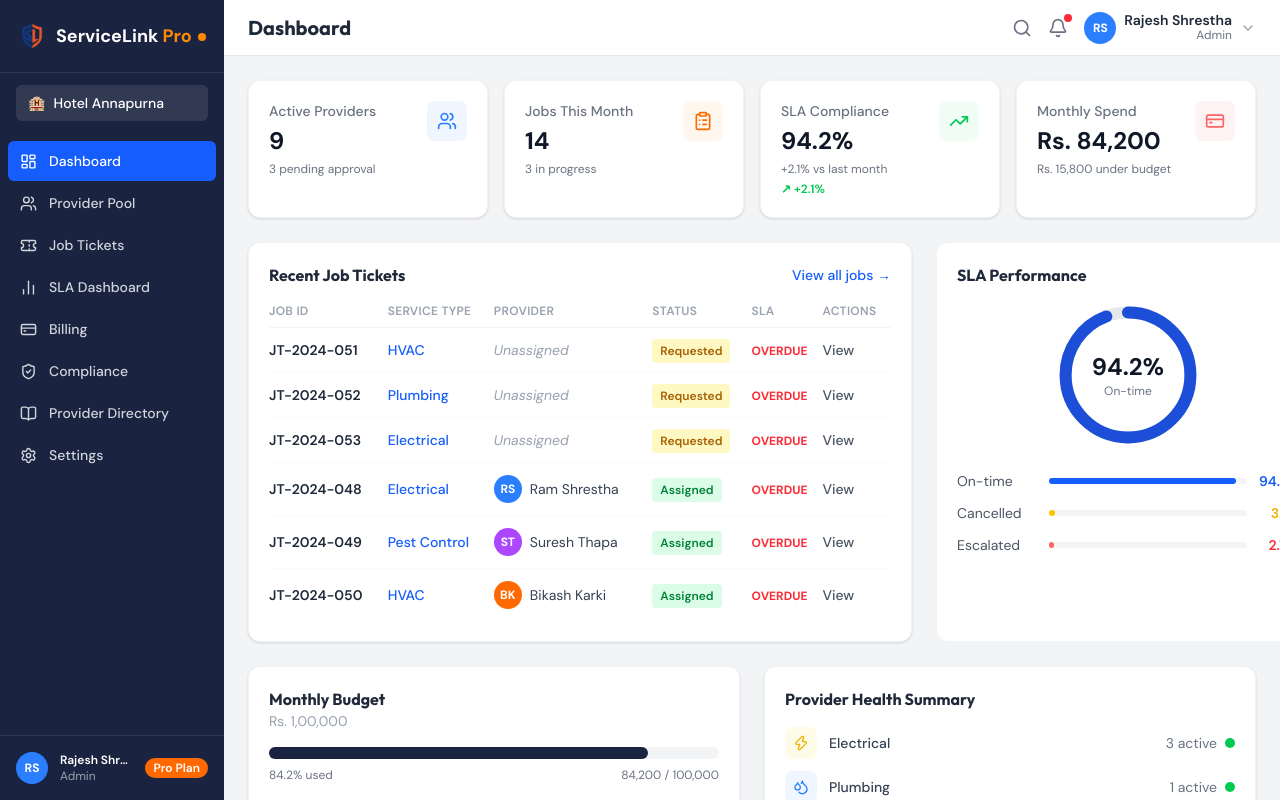
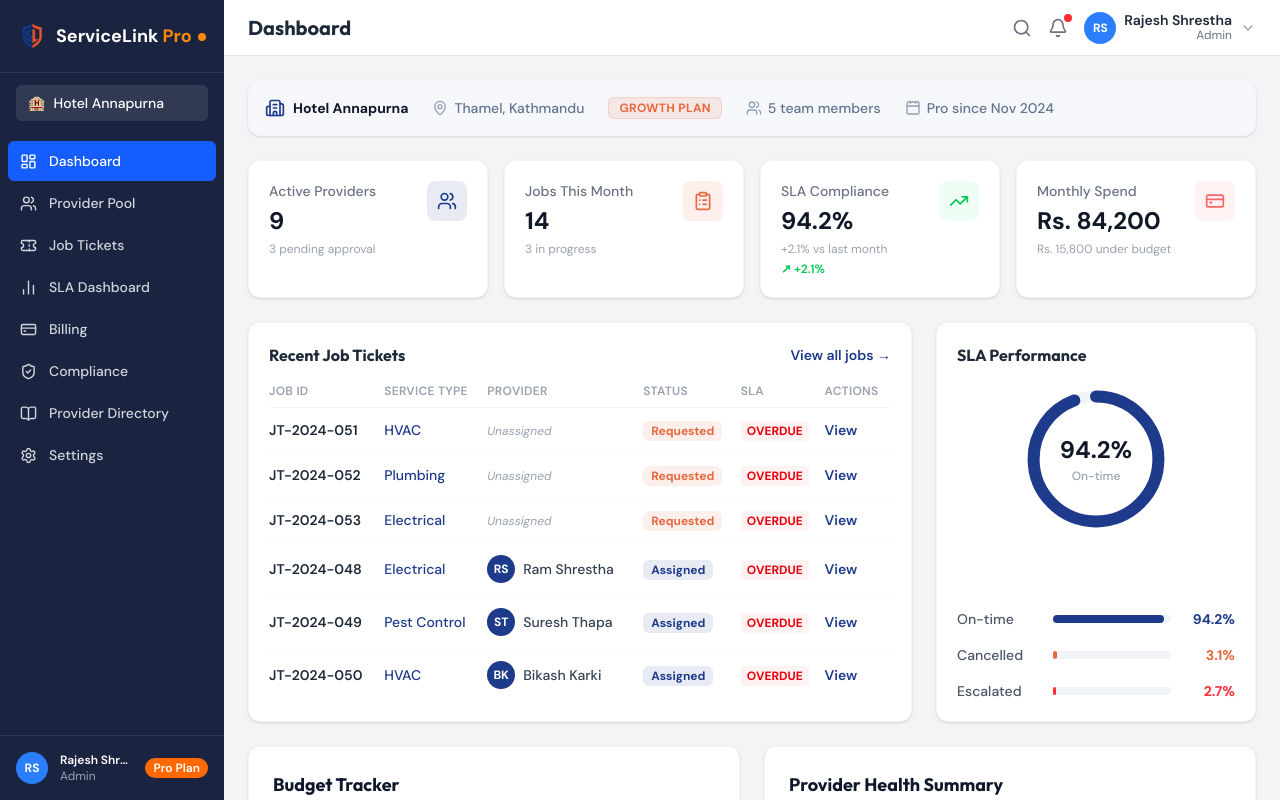
Before and after one commit to Ryuklyn/ServiceLink, a Next.js app in the folder frontend/servicelink/: page /dashboard/business in a window 1280 px wide. Built offline with nearby package versions, Linux system fonts and the light colour scheme.

Commit message:
provider dashboard page optimization

```diff
--- /dev/null
+++ b/frontend/servicelink/components/dashboard/business/HotelHeader.tsx
@@ -0,0 +1,37 @@
+import React from 'react';
+import { Building2, MapPin, Users, Calendar } from 'lucide-react';
+
+export default function HotelHeader() {
+    return (
+        <div className="flex flex-wrap items-center gap-y-3 gap-x-6 rounded-xl border border-gray-100 bg-slate-50/70 p-4 text-sm font-medium text-slate-600 shadow-sm">
+            {/* Hotel Name - Using Brand Deep Blue #1e3a8a */}
+            <div className="flex items-center gap-2 text-slate-800 font-bold">
+                <Building2 className="h-5 w-5 text-[#1e3a8a]" />
+                <span className="text-slate-900">Hotel Annapurna</span>
+            </div>
+
+            {/* Location */}
+            <div className="flex items-center gap-1.5 text-slate-500">
+                <MapPin className="h-4 w-4 text-slate-400" />
+                <span>Thamel, Kathmandu</span>
+            </div>
+
+            {/* Badge - Using Brand Orange #e8683f */}
+            <span className="inline-flex items-center rounded-md bg-[#e8683f]/10 px-2.5 py-0.5 text-xs font-bold tracking-wide text-[#e8683f] border border-[#e8683f]/20 uppercase">
+                Growth Plan
+            </span>
+
+            {/* Team Members */}
+            <div className="flex items-center gap-1.5 text-slate-500">
+                <Users className="h-4 w-4 text-slate-400" />
+                <span>5 team members</span>
+            </div>
+
+            {/* History */}
+            <div className="flex items-center gap-1.5 text-slate-500">
+                <Calendar className="h-4 w-4 text-slate-400" />
+                <span>Pro since Nov 2024</span>
+            </div>
+        </div>
+    );
+}
--- a/frontend/servicelink/components/dashboard/business/MonthlyBudget.tsx
+++ b/frontend/servicelink/components/dashboard/business/MonthlyBudget.tsx
@@ -1,37 +1,71 @@
 export default function MonthlyBudget() {
-    const total = 100000;
-    const paid = 49946;
-    const pending = 14803;
-    const remaining = 15800;
-    const used = 84200;
-    const usedPct = (used / total) * 100;
+    // Dynamic data matching the values from your visual spec reference
+    const total = 150000;
+    const paid = 55700;
+    const pending = 69500;
+    const remaining = 24800;
+
+    // Calculate dynamic widths for the multi-segment bar
+    const paidPct = (paid / total) * 100;
+    const pendingPct = (pending / total) * 100;
+    const remainingPct = (remaining / total) * 100;
 
     return (
-        <div className="bg-white rounded-xl shadow-sm border border-gray-100 p-5">
-            <h2 className="text-base font-bold text-gray-800">Monthly Budget</h2>
-            <p className="text-sm text-gray-400 mb-4">Rs. 1,00,000</p>
-            <div className="w-full bg-gray-100 rounded-full h-3 mb-2">
+        <div className="bg-white rounded-xl shadow-sm border border-gray-100 p-6 flex flex-col justify-between h-full">
+            <div>
+                {/* Header */}
+                <h2 className="text-lg font-bold text-slate-900 mb-5">Budget Tracker</h2>
+
+                {/* Subtitle Total Header Info */}
+                <div className="flex items-center justify-between text-sm mb-2">
+                    <span className="text-slate-400 font-medium text-base">Total Budget</span>
+                    <span className="text-slate-900 font-bold text-base">Rs. {total.toLocaleString()}</span>
+                </div>
+
+                {/* Multi-Segment Track Progress Bar */}
+                <div className="w-full bg-slate-100 rounded-full h-3 overflow-hidden flex mb-6">
                     <div
-                    className="bg-[#1a2340] h-3 rounded-full"
-                    style={{ width: `${usedPct}%` }}
+                        className="bg-[#1e3a8a] h-full"
+                        style={{ width: `${paidPct}%` }}
+                    />
+                    <div
+                        className="bg-[#e8683f] h-full"
+                        style={{ width: `${pendingPct}%` }}
+                    />
+                    <div
+                        className="bg-slate-200 h-full"
+                        style={{ width: `${remainingPct}%` }}
                     />
                 </div>
-            <div className="flex justify-between text-xs text-gray-500 mb-4">
-                <span>{usedPct.toFixed(1)}% used</span>
-                <span>{used.toLocaleString()} / {total.toLocaleString()}</span>
             </div>
-            <div className="flex flex-wrap gap-4 text-sm">
+
+            {/* Horizontal Grid Info Elements */}
+            <div className="grid grid-cols-3 gap-4 items-start">
+                {/* Paid */}
+                <div className="space-y-1">
                     <div className="flex items-center gap-2">
-                    <span className="w-2.5 h-2.5 rounded-full bg-green-500 shrink-0"></span>
-                    <span className="text-gray-600">Paid: <span className="font-semibold text-gray-800">Rs. {paid.toLocaleString()}</span></span>
+                        <span className="w-2.5 h-2.5 rounded-full bg-[#1e3a8a] shrink-0" />
+                        <span className="text-sm font-medium text-slate-400">Paid</span>
                     </div>
+                    <p className="text-base font-bold text-slate-900">Rs. {paid.toLocaleString()}</p>
+                </div>
+
+                {/* Pending */}
+                <div className="space-y-1">
                     <div className="flex items-center gap-2">
-                    <span className="w-2.5 h-2.5 rounded-full bg-yellow-400 shrink-0"></span>
-                    <span className="text-gray-600">Pending: <span className="font-semibold text-gray-800">Rs. {pending.toLocaleString()}</span></span>
+                        <span className="w-2.5 h-2.5 rounded-full bg-[#e8683f] shrink-0" />
+                        <span className="text-sm font-medium text-slate-400">Pending</span>
                     </div>
+                    <p className="text-base font-bold text-slate-900">Rs. {pending.toLocaleString()}</p>
+                </div>
+
+                {/* Remaining */}
+                <div className="space-y-1">
                     <div className="flex items-center gap-2">
-                    <span className="w-2.5 h-2.5 rounded-full bg-gray-400 shrink-0"></span>
-                    <span className="text-gray-600">Remaining: <span className="font-semibold text-gray-800">Rs. {remaining.toLocaleString()}</span></span>
+                        <span className="w-2.5 h-2.5 rounded-full bg-slate-200 shrink-0" />
+                        <span className="text-sm font-medium text-slate-400">Remaining</span>
+                    </div>
+                    <p className="text-base font-bold text-slate-900">Rs. {remaining.toLocaleString()}</p>
                 </div>
             </div>
         </div>
--- a/frontend/servicelink/components/dashboard/business/ProDashboard.tsx
+++ b/frontend/servicelink/components/dashboard/business/ProDashboard.tsx
@@ -3,10 +3,12 @@ import RecentJobTickets from "./RecentJobTickets";
 import SLAPerformance from "./SLAPerformance";
 import MonthlyBudget from "./MonthlyBudget";
 import ProviderHealthSummary from "./ProviderHealthSummary";
+import HotelHeader from "@/components/dashboard/business/HotelHeader";
 
 export default function ProDashboard() {
     return (
         <div className="space-y-6">
+            <HotelHeader />
             <StatCards />
             <div className="grid grid-cols-1 lg:grid-cols-3 gap-6">
                 <div className="lg:col-span-2">
--- a/frontend/servicelink/components/dashboard/business/ProviderHealthSummary.tsx
+++ b/frontend/servicelink/components/dashboard/business/ProviderHealthSummary.tsx
@@ -1,33 +1,65 @@
 import { Zap, Droplets, Wind, Sparkles, Bug } from "lucide-react";
 
 const providers = [
-    { label: "Electrical", count: 3, icon: Zap, iconBg: "bg-yellow-50", iconColor: "text-yellow-500" },
-    { label: "Plumbing", count: 1, icon: Droplets, iconBg: "bg-blue-50", iconColor: "text-blue-500" },
-    { label: "HVAC", count: 2, icon: Wind, iconBg: "bg-cyan-50", iconColor: "text-cyan-500" },
-    { label: "Cleaning", count: 2, icon: Sparkles, iconBg: "bg-purple-50", iconColor: "text-purple-500" },
-    { label: "Pest Control", count: 1, icon: Bug, iconBg: "bg-orange-50", iconColor: "text-orange-500" },
+    {
+        label: "Electrical",
+        count: 3,
+        icon: Zap,
+        iconBg: "bg-[#1e3a8a]/10",
+        iconColor: "text-[#1e3a8a]"
+    },
+    {
+        label: "Plumbing",
+        count: 1,
+        icon: Droplets,
+        iconBg: "bg-sky-50",
+        iconColor: "text-sky-600"
+    },
+    {
+        label: "HVAC",
+        count: 2,
+        icon: Wind,
+        iconBg: "bg-slate-100",
+        iconColor: "text-slate-600"
+    },
+    {
+        label: "Cleaning",
+        count: 2,
+        icon: Sparkles,
+        iconBg: "bg-amber-50",
+        iconColor: "text-amber-600"
+    },
+    {
+        label: "Pest Control",
+        count: 1,
+        icon: Bug,
+        iconBg: "bg-[#e8683f]/10",
+        iconColor: "text-[#e8683f]"
+    },
 ];
 
 export default function ProviderHealthSummary() {
     return (
-        <div className="bg-white rounded-xl shadow-sm border border-gray-100 p-5">
-            <h2 className="text-base font-bold text-gray-800 mb-4">Provider Health Summary</h2>
-            <div className="space-y-3">
+        <div className="bg-white rounded-xl shadow-sm border border-gray-100 p-6 flex flex-col justify-between h-full">
+            <div>
+                <h2 className="text-lg font-bold text-slate-900 mb-5">Provider Health Summary</h2>
+                <div className="space-y-4">
                     {providers.map((p) => (
                         <div key={p.label} className="flex items-center justify-between">
                             <div className="flex items-center gap-3">
-                            <div className={`w-8 h-8 rounded-lg flex items-center justify-center ${p.iconBg}`}>
-                                <p.icon size={16} className={p.iconColor} />
+                                <div className={`w-9 h-9 rounded-lg flex items-center justify-center ${p.iconBg}`}>
+                                    <p.icon size={18} className={p.iconColor} />
                                 </div>
-                            <span className="text-sm font-medium text-gray-700">{p.label}</span>
+                                <span className="text-sm font-semibold text-slate-700">{p.label}</span>
                             </div>
-                        <div className="flex items-center gap-2">
-                            <span className="text-sm text-gray-500">{p.count} active</span>
-                            <span className="w-2.5 h-2.5 rounded-full bg-green-500"></span>
+                            <div className="flex items-center gap-2.5">
+                                <span className="text-sm font-medium text-slate-500">{p.count} active</span>
+                                <span className="w-2.5 h-2.5 rounded-full bg-emerald-500 shadow-sm" />
                             </div>
                         </div>
                     ))}
                 </div>
             </div>
+        </div>
     );
 }
--- a/frontend/servicelink/components/dashboard/business/RecentJobTickets.tsx
+++ b/frontend/servicelink/components/dashboard/business/RecentJobTickets.tsx
@@ -4,14 +4,17 @@ const tickets = [
     { id: "JT-2024-051", type: "HVAC", provider: null, status: "Requested", sla: "OVERDUE" },
     { id: "JT-2024-052", type: "Plumbing", provider: null, status: "Requested", sla: "OVERDUE" },
     { id: "JT-2024-053", type: "Electrical", provider: null, status: "Requested", sla: "OVERDUE" },
-    { id: "JT-2024-048", type: "Electrical", provider: { name: "Ram Shrestha", initials: "RS", color: "bg-blue-500" }, status: "Assigned", sla: "OVERDUE" },
-    { id: "JT-2024-049", type: "Pest Control", provider: { name: "Suresh Thapa", initials: "ST", color: "bg-purple-500" }, status: "Assigned", sla: "OVERDUE" },
-    { id: "JT-2024-050", type: "HVAC", provider: { name: "Bikash Karki", initials: "BK", color: "bg-orange-500" }, status: "Assigned", sla: "OVERDUE" },
+    { id: "JT-2024-048", type: "Electrical", provider: { name: "Ram Shrestha", initials: "RS" }, status: "Assigned", sla: "OVERDUE" },
+    { id: "JT-2024-049", type: "Pest Control", provider: { name: "Suresh Thapa", initials: "ST" }, status: "Assigned", sla: "OVERDUE" },
+    { id: "JT-2024-050", type: "HVAC", provider: { name: "Bikash Karki", initials: "BK" }, status: "Assigned", sla: "OVERDUE" },
 ];
 
+// Consistent statuses using brand-aligned tints
 const statusStyle: Record<string, string> = {
-    Requested: "bg-yellow-100 text-yellow-700",
-    Assigned: "bg-green-100 text-green-700",
+    // Requested uses a subtle orange tint (#e8683f)
+    Requested: "bg-[#e8683f]/10 text-[#e8683f]",
+    // Assigned uses a subtle deep blue tint (#1e3a8a)
+    Assigned: "bg-[#1e3a8a]/10 text-[#1e3a8a]",
 };
 
 export default function RecentJobTickets() {
@@ -19,7 +22,8 @@ export default function RecentJobTickets() {
         <div className="bg-white rounded-xl shadow-sm border border-gray-100 p-5">
             <div className="flex items-center justify-between mb-4">
                 <h2 className="text-base font-bold text-gray-800">Recent Job Tickets</h2>
-                <Link href="/dashboard/business/jobs" className="text-sm text-blue-600 hover:underline font-medium">
+                {/* View all link updated to Brand Blue */}
+                <Link href="/dashboard/business/jobs" className="text-sm text-[#1e3a8a] hover:text-[#e8683f] font-semibold transition-colors">
                     View all jobs →
                 </Link>
             </div>
@@ -39,29 +43,37 @@ export default function RecentJobTickets() {
                     {tickets.map((t) => (
                         <tr key={t.id} className="hover:bg-gray-50 transition-colors">
                             <td className="py-3 font-semibold text-gray-800">{t.id}</td>
-                            <td className="py-3 text-blue-600 font-medium">{t.type}</td>
+                            {/* Service Type text updated to Brand Blue */}
+                            <td className="py-3 text-[#1e3a8a] font-medium">{t.type}</td>
                             <td className="py-3">
                                 {t.provider ? (
                                     <div className="flex items-center gap-2">
-                                        <div className={`w-7 h-7 rounded-full flex items-center justify-center text-white text-xs font-bold shrink-0 ${t.provider.color}`}>
+                                        {/* Unified provider avatars to use Brand Deep Blue background */}
+                                        <div className="w-7 h-7 rounded-full flex items-center justify-center text-white text-xs font-bold shrink-0 bg-[#1e3a8a]">
                                             {t.provider.initials}
                                         </div>
-                                        <span className="text-gray-700">{t.provider.name}</span>
+                                        <span className="text-gray-700 font-medium">{t.provider.name}</span>
                                     </div>
                                 ) : (
-                                    <span className="text-gray-400 italic">Unassigned</span>
+                                    <span className="text-gray-400 italic text-xs">Unassigned</span>
                                 )}
                             </td>
                             <td className="py-3">
-                  <span className={`px-2 py-1 rounded text-xs font-semibold ${statusStyle[t.status]}`}>
-                    {t.status}
-                  </span>
+                                <span className={`px-2 py-0.5 rounded-md text-xs font-bold ${statusStyle[t.status]}`}>
+                                    {t.status}
+                                </span>
                             </td>
                             <td className="py-3">
-                                <span className="text-red-500 font-bold text-xs">{t.sla}</span>
+                                {/* Made SLA Badge a cleaner, softer red so it doesn't clash rawly with the brand colors */}
+                                <span className="bg-red-50 text-red-600 px-1.5 py-0.5 rounded text-xs font-bold">
+                                    {t.sla}
+                                </span>
                             </td>
                             <td className="py-3">
-                                <button className="text-gray-600 hover:text-blue-600 text-sm font-medium">View</button>
+                                {/* Action button updated to shift from deep blue to orange on hover */}
+                                <button className="text-[#1e3a8a] hover:text-[#e8683f] text-sm font-semibold transition-colors">
+                                    View
+                                </button>
                             </td>
                         </tr>
                     ))}
--- a/frontend/servicelink/components/dashboard/business/SLAPerformance.tsx
+++ b/frontend/servicelink/components/dashboard/business/SLAPerformance.tsx
@@ -1,8 +1,9 @@
 export default function SLAPerformance() {
     const metrics = [
-        { label: "On-time", value: "94.2%", color: "text-blue-600", bar: "bg-blue-600", pct: 94.2 },
-        { label: "Cancelled", value: "3.1%", color: "text-yellow-500", bar: "bg-yellow-400", pct: 3.1 },
-        { label: "Escalated", value: "2.7%", color: "text-red-500", bar: "bg-red-400", pct: 2.7 },
+        { label: "On-time", value: "94.2%", color: "text-[#1e3a8a]", bar: "bg-[#1e3a8a]", pct: 94.2 },
+        // Cancelled maps to a refined version of your brand orange tint
+        { label: "Cancelled", value: "3.1%", color: "text-[#e8683f]", bar: "bg-[#e8683f]", pct: 3.1 },
+        { label: "Escalated", value: "2.7%", color: "text-red-500", bar: "bg-red-500", pct: 2.7 },
     ];
 
     const circumference = 2 * Math.PI * 52;
@@ -10,18 +11,23 @@ export default function SLAPerformance() {
     const dashOffset = circumference * (1 - onTimePct / 100);
 
     return (
-        <div className="bg-white rounded-xl h-[400px] w-sm border border-gray-100 p-5">
-            <h2 className="text-base font-bold text-gray-800 mb-4">SLA Performance</h2>
+        <div className="bg-white rounded-xl border border-gray-100 p-5 shadow-sm flex flex-col justify-between h-full">
+            <div>
+                <h2 className="text-base font-bold text-gray-800 mb-5">SLA Performance</h2>
+
+                {/* Chart Graphic Section */}
                 <div className="flex justify-center mb-6">
                     <div className="relative w-36 h-36">
                         <svg className="w-full h-full -rotate-90" viewBox="0 0 120 120">
-                        <circle cx="60" cy="60" r="52" fill="none" stroke="#e5e7eb" strokeWidth="10" />
+                            {/* Track background */}
+                            <circle cx="60" cy="60" r="52" fill="none" stroke="#f1f5f9" strokeWidth="10" />
+                            {/* Main metric stroke mapped to Deep Blue #1e3a8a */}
                             <circle
                                 cx="60"
                                 cy="60"
                                 r="52"
                                 fill="none"
-                            stroke="#1d4ed8"
+                                stroke="#1e3a8a"
                                 strokeWidth="10"
                                 strokeDasharray={circumference}
                                 strokeDashoffset={dashOffset}
@@ -30,21 +36,24 @@ export default function SLAPerformance() {
                         </svg>
                         <div className="absolute inset-0 flex flex-col items-center justify-center">
                             <span className="text-2xl font-bold text-gray-900">94.2%</span>
-                        <span className="text-xs text-gray-500">On-time</span>
+                            <span className="text-xs text-gray-400 font-medium mt-0.5">On-time</span>
                         </div>
                     </div>
                 </div>
-            <div className="space-y-3">
+            </div>
+
+            {/* Progress Bars Section */}
+            <div className="space-y-4">
                 {metrics.map((m) => (
-                    <div key={m.label} className="flex items-center justify-between gap-3">
-                        <span className="text-sm text-gray-600 w-20 shrink-0">{m.label}</span>
-                        <div className="flex-1 bg-gray-100 rounded-full h-1.5">
+                    <div key={m.label} className="flex items-center justify-between gap-4">
+                        <span className="text-sm font-medium text-gray-600 w-20 shrink-0">{m.label}</span>
+                        <div className="flex-1 bg-slate-100 rounded-full h-2">
                             <div
-                                className={`h-1.5 rounded-full ${m.bar}`}
+                                className={`h-2 rounded-full transition-all duration-500 ${m.bar}`}
                                 style={{ width: `${m.pct}%` }}
                             />
                         </div>
-                        <span className={`text-sm font-semibold w-10 text-right ${m.color}`}>{m.value}</span>
+                        <span className={`text-sm font-bold w-12 text-right ${m.color}`}>{m.value}</span>
                     </div>
                 ))}
             </div>
--- a/frontend/servicelink/components/dashboard/business/StatCards.tsx
+++ b/frontend/servicelink/components/dashboard/business/StatCards.tsx
@@ -6,16 +6,18 @@ const stats = [
         value: "9",
         sub: "3 pending approval",
         icon: Users,
-        iconBg: "bg-blue-50",
-        iconColor: "text-blue-500",
+        // Using #1e3a8a (Deep Blue) with 10% opacity for the background
+        iconBg: "bg-[#1e3a8a]/10",
+        iconColor: "text-[#1e3a8a]",
     },
     {
         label: "Jobs This Month",
         value: "14",
         sub: "3 in progress",
         icon: ClipboardList,
-        iconBg: "bg-orange-50",
-        iconColor: "text-orange-500",
+        // Using #e8683f (Brand Orange) with 10% opacity for the background
+        iconBg: "bg-[#e8683f]/10",
+        iconColor: "text-[#e8683f]",
     },
     {
         label: "SLA Compliance",
@@ -23,6 +25,7 @@ const stats = [
         sub: "+2.1% vs last month",
         badge: "+2.1%",
         icon: TrendingUp,
+        // Kept green for success/growth context, or switch to your brand colors if preferred
         iconBg: "bg-green-50",
         iconColor: "text-green-500",
     },
@@ -44,7 +47,7 @@ export default function StatCards() {
                     <div>
                         <p className="text-sm text-gray-500 font-medium">{s.label}</p>
                         <p className="text-2xl font-bold text-gray-900 mt-1">{s.value}</p>
-                        <p className="text-xs text-gray-500 mt-1">{s.sub}</p>
+                        <p className="text-xs text-gray-400 mt-1">{s.sub}</p>
                         {s.badge && (
                             <div className="flex items-center gap-1 mt-1">
                                 <span className="text-green-500 text-xs font-semibold">↗ {s.badge}</span>
```
Lines whose indentation alone changed are shown as unchanged.
